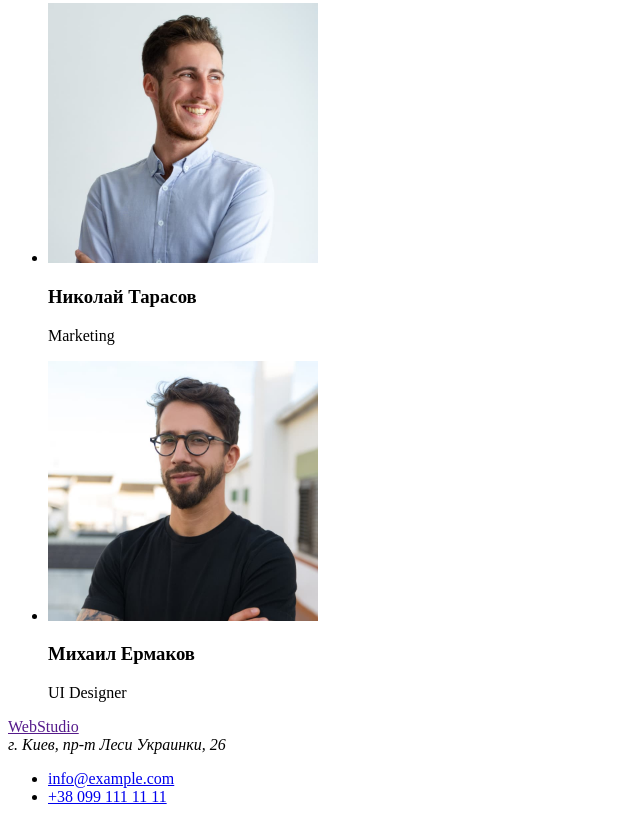
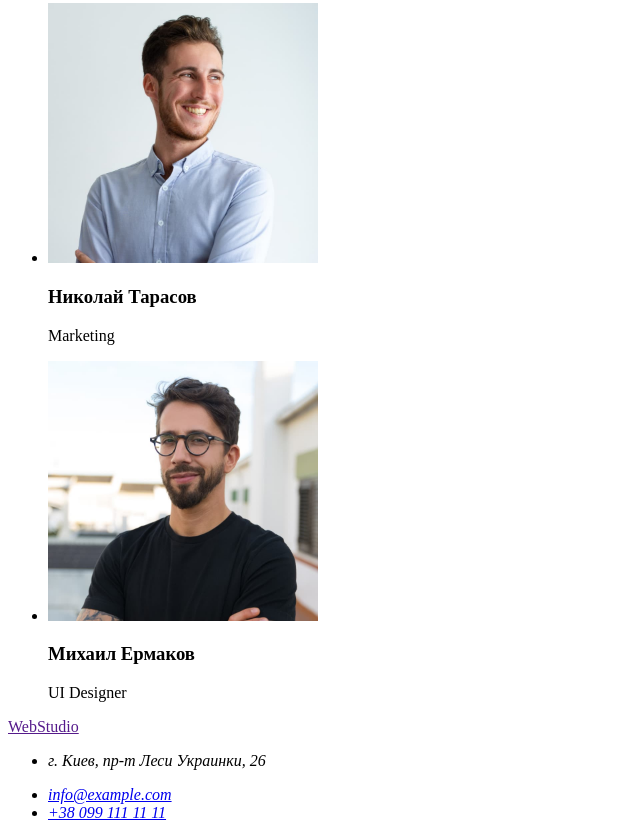
Before and after one commit to vladimir-kvach/goit-markup-hw-01, a plain HTML site: page index.html in a window 1280 px wide. Shown: the part 2080-2918 px from the top of the page, without its empty margins (0-640 px from the left). Drawn offline with Linux system fonts and the light colour scheme.

Commit message:
дополнительно обернул тегом адрес еще 2 ссылки: на эл. почту и № телефона

```diff
--- a/index.html
+++ b/index.html
@@ -109,12 +109,11 @@
 
         <footer>
             <a href="">WebStudio</a>
-
             <address>
-                г. Киев, пр-т Леси Украинки, 26
-            </address>
-
                 <ul>
+                    <li>
+                        <p>г. Киев, пр-т Леси Украинки, 26</p>
+                    </li>
                     <li>
                         <a href="mailto:info@example.com">info@example.com</a>
                     </li>
@@ -122,6 +121,7 @@
                         <a href="tel:+380991111111">+38 099 111 11 11</a>
                     </li>
                 </ul>
+            </address>
         </footer>
 
     </body>
```
Lines whose indentation alone changed are shown as unchanged.
